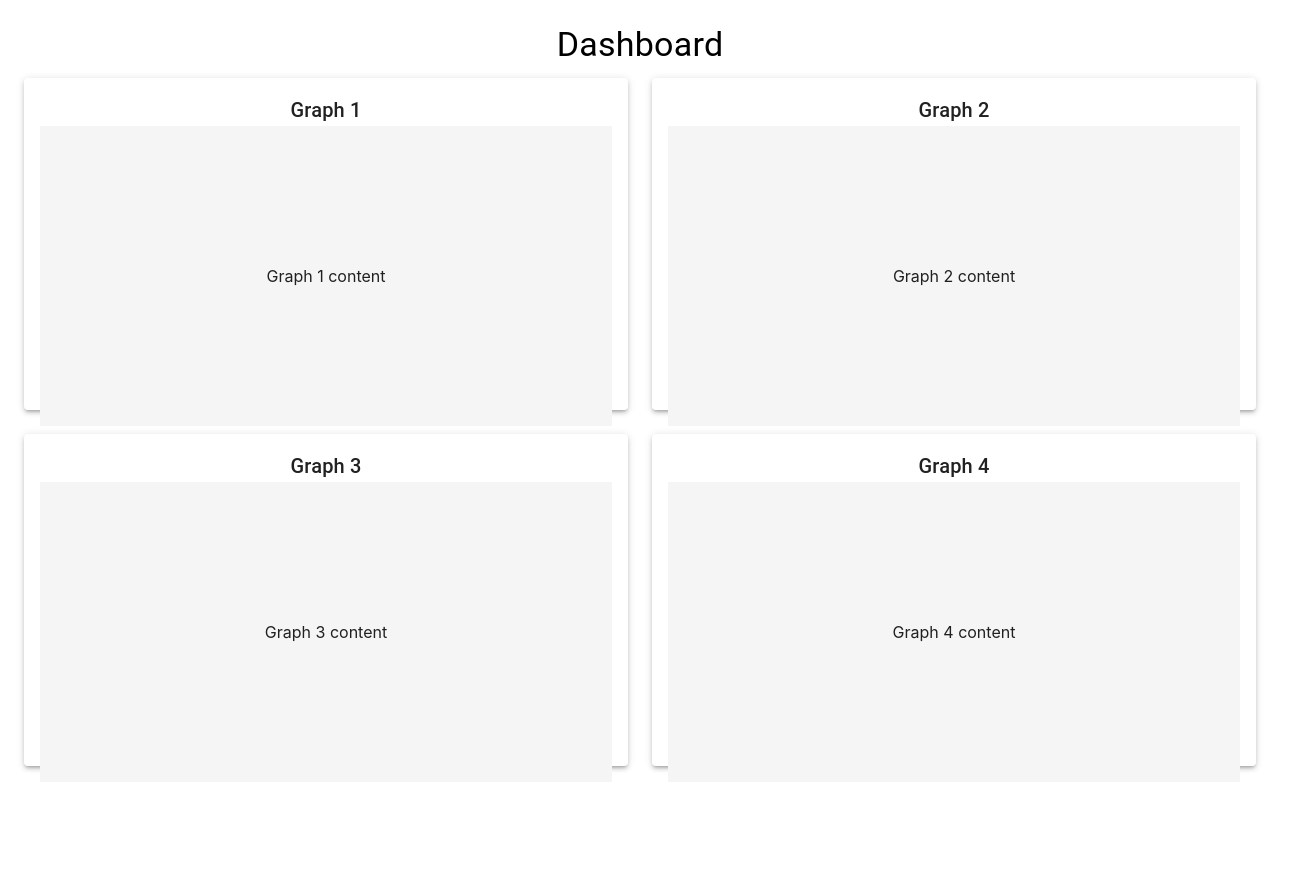
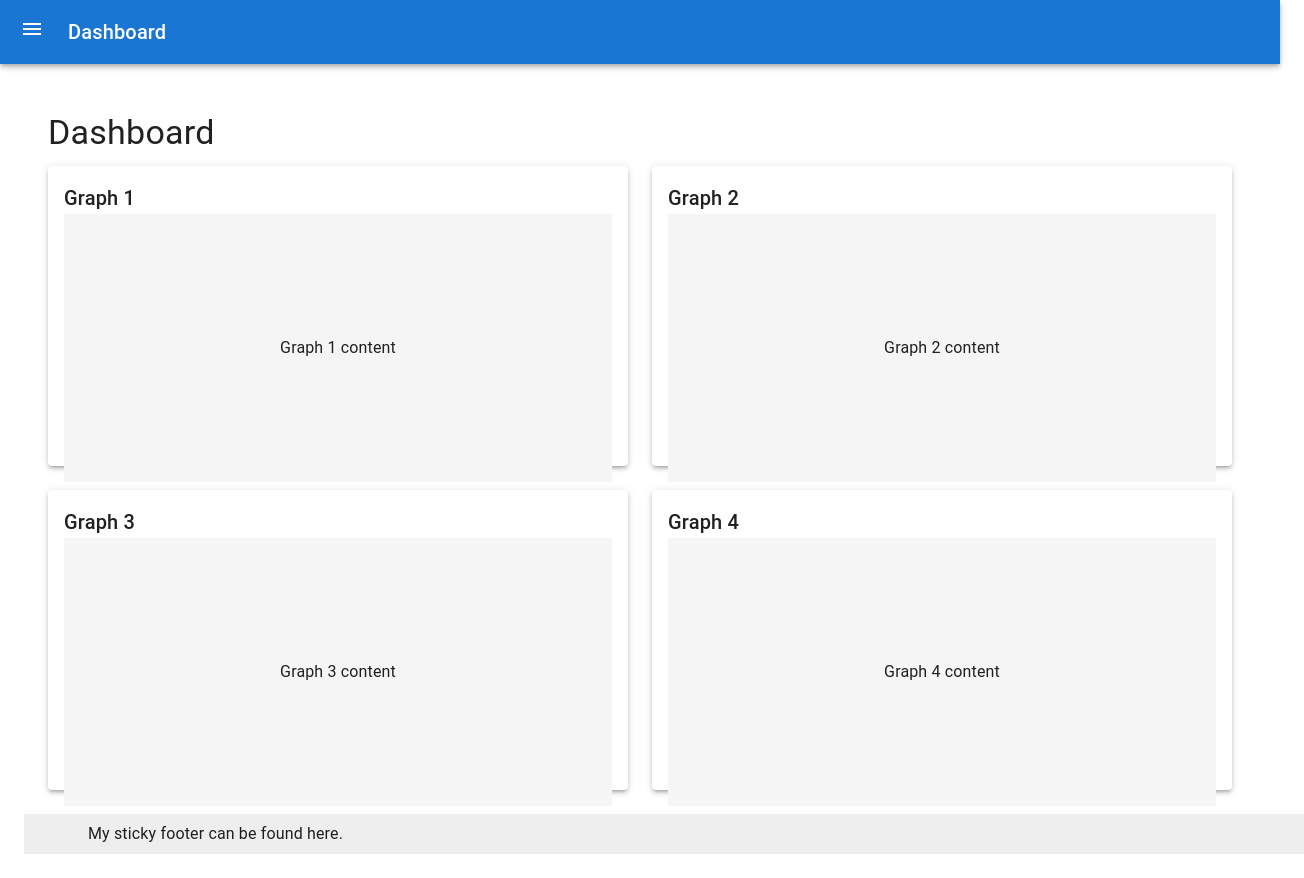
Before and after one commit to ajitsagale/BaseReact, a React (Create React App) app: page /dashboard in a window 1280 px wide. Shown: the whole page, 1304 px wide, since content can reach past the window. Before the commit the page ends 800 px from the top, so only its background shows below. Built offline with nearby package versions, Linux system fonts and the light colour scheme.

Commit message:
navigation header footer added

```diff
--- /dev/null
+++ b/src/layouts/AuthenticatedLayout.tsx
@@ -0,0 +1,95 @@
+import React, { useState } from 'react';
+import { Box, AppBar, Toolbar, IconButton, Drawer, List, ListItem, ListItemText, CssBaseline, Container, Typography, useMediaQuery, useTheme, Backdrop } from '@mui/material';
+import MenuIcon from '@mui/icons-material/Menu';
+import { Outlet, Link } from 'react-router-dom';
+
+const drawerWidth = 240;
+
+const AuthenticatedLayout: React.FC = () => {
+  const [mobileOpen, setMobileOpen] = useState(false);
+  const theme = useTheme();
+
+  const handleDrawerToggle = () => {
+    setMobileOpen(!mobileOpen);
+  };
+
+  const drawer = (
+    <div>
+      <Toolbar />
+      <List>
+        {['Dashboard', 'Graph 1', 'Graph 2', 'Graph 3', 'Graph 4'].map((text, index) => (
+          <ListItem component={Link} to={`/${text.toLowerCase().replace(' ', '-')}`} key={text}>
+            <ListItemText primary={text} />
+          </ListItem>
+        ))}
+      </List>
+    </div>
+  );
+
+  return (
+    <Box sx={{ display: 'flex' }}>
+      <CssBaseline />
+      <AppBar position="fixed" sx={{ zIndex: (theme) => theme.zIndex.drawer + 1 }}>
+        <Toolbar>
+          <IconButton
+            color="inherit"
+            aria-label="open drawer"
+            edge="start"
+            onClick={handleDrawerToggle}
+            sx={{ mr: 2, display: { sm: 'block' } }}
+          >
+            <MenuIcon />
+          </IconButton>
+          <Typography variant="h6" noWrap component="div">
+            Dashboard
+          </Typography>
+        </Toolbar>
+      </AppBar>
+      <Box
+        component="nav"
+        sx={{ width: { drawerWidth }, flexShrink: 0 }}
+        aria-label="mailbox folders"
+      >
+        <Drawer
+          open={mobileOpen}
+          onClose={handleDrawerToggle}
+          ModalProps={{
+            keepMounted: true, // Better open performance on mobile.
+          }}
+          sx={{
+            display: { xs: 'block', sm: 'block' },
+            '& .MuiDrawer-paper': { boxSizing: 'border-box', width: drawerWidth },
+          }}
+        >
+          {drawer}
+        </Drawer>
+          <Backdrop open={mobileOpen} onClick={handleDrawerToggle} sx={{ zIndex: theme.zIndex.drawer - 1 }} />
+      </Box>
+      <Box
+        component="main"
+        sx={{
+          flexGrow: 1,
+          p: 3,
+        //   width:'100%',
+          width: { sm: mobileOpen ? `calc(100% - ${drawerWidth}px)` : '100%' },
+          transition: theme.transitions.create('width', {
+            easing: theme.transitions.easing.sharp,
+            duration: theme.transitions.duration.leavingScreen,
+          }),
+        }}
+      >
+        <Toolbar />
+        <Outlet />
+        <Box component="footer" sx={{ py: 1, mt: 'auto', width: '100vw', backgroundColor: (theme) => theme.palette.grey[200] }}>
+          <Container maxWidth="lg">
+            <Typography variant="body1">
+              My sticky footer can be found here.
+            </Typography>
+          </Container>
+        </Box>
+      </Box>
+    </Box>
+  );
+};
+
+export default AuthenticatedLayout;
--- a/src/router/AppRouter.tsx
+++ b/src/router/AppRouter.tsx
@@ -1,11 +1,6 @@
 import React from 'react';
 import { BrowserRouter as Router, Routes, Route } from 'react-router-dom';
 import { useThemeContext } from '../contexts/ThemeContext';
-import { Button } from '@mui/material';
-// import { authRoutes } from './authRoutes';
-
-import logo from '../logo.svg';
-import '../App.css';
 import { authRoutes } from './authRoutes';
 
 const AppRouter: React.FC = () => {
@@ -13,28 +8,9 @@ const AppRouter: React.FC = () => {
 
   return (
     <Router>
-      <div className="App">
-        {/* <header className="App-header">
-          <img src={logo} className="App-logo" alt="logo" />
-          <p>
-            Edit <code>src/App.tsx</code> and save to reload.
-          </p>
-          <a
-            className="App-link"
-            href="https://reactjs.org"
-            target="_blank"
-            rel="noopener noreferrer"
-          >
-            Learn React
-          </a>
-          <Button variant="contained" color="primary" onClick={toggleTheme}>
-            Toggle Theme
-          </Button>
-        </header> */}
-        <Routes>
-          {authRoutes}
-        </Routes>
-      </div>
+      <Routes>
+        {authRoutes}
+      </Routes>
     </Router>
   );
 };
--- a/src/router/authRoutes.tsx
+++ b/src/router/authRoutes.tsx
@@ -2,10 +2,14 @@ import React from 'react';
 import { Route } from 'react-router-dom';
 import LoginPage from '../features/auth/pages/LoginPage';
 import Dashboard from '../features/dashboard/pages/Dashboard';
+import AuthenticatedLayout from '../layouts/AuthenticatedLayout';
 
 export const authRoutes = (
   <>
     <Route path="/login" element={<LoginPage />} />
-    <Route path="/dashboard" element={<Dashboard />} />
+    <Route element={<AuthenticatedLayout />}>
+      <Route path="/dashboard" element={<Dashboard />} />
+      {/* Add more authenticated routes here */}
+    </Route>
   </>
 );
```
